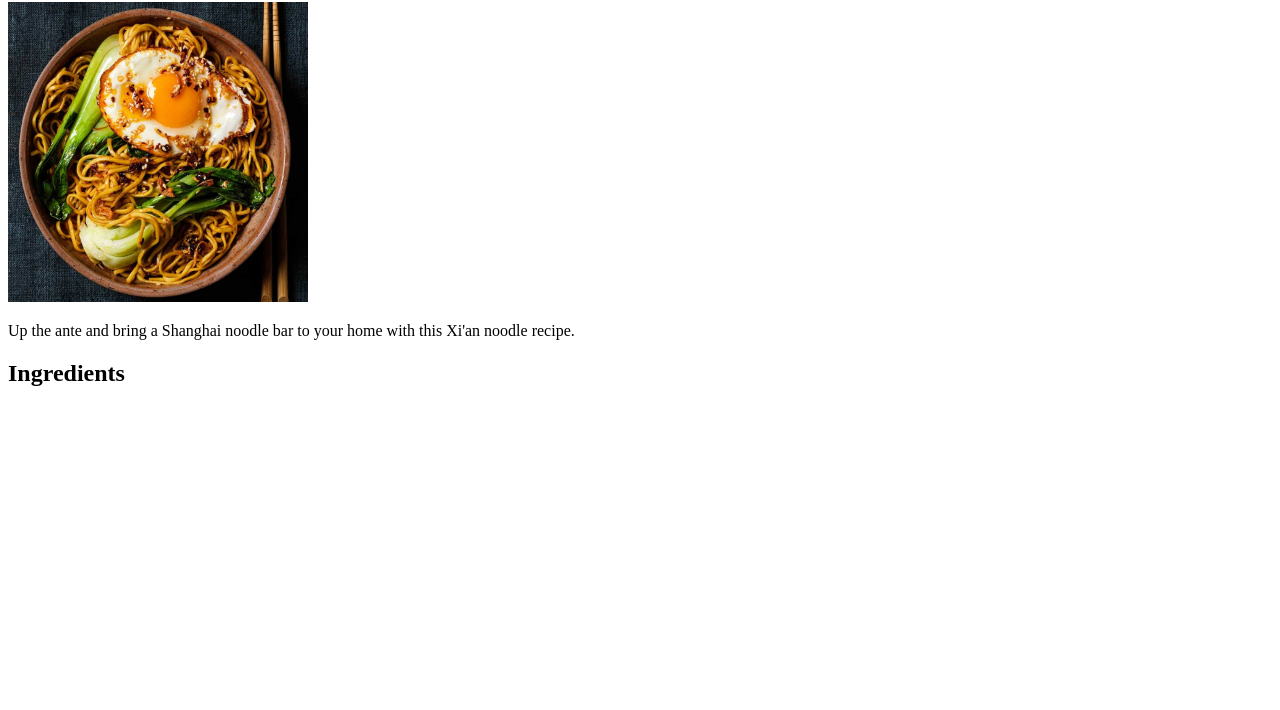
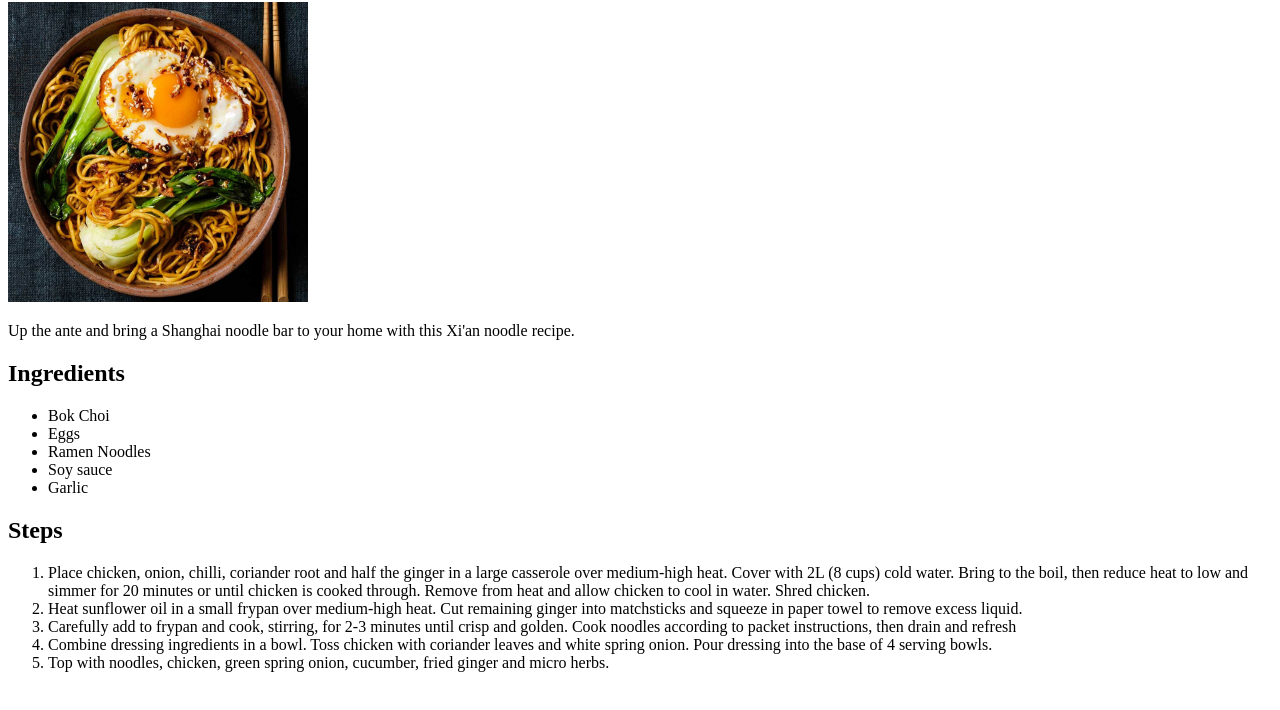
Before and after one commit to Foziax/odin-recipes, a plain HTML site: page recipes/Noodles.html in a window 1280 px wide. Shown: the part 78-788 px from the top of the page. Drawn offline with Linux system fonts and the light colour scheme.

Commit message:
Add steps and ingredients

```diff
--- a/recipes/Noodles.html
+++ b/recipes/Noodles.html
@@ -11,5 +11,28 @@
         <p>Up the ante and bring a Shanghai noodle bar to your home with this Xi'an noodle recipe.</p>
         <P></P>
         <h2>Ingredients</h2>
+        <ul>
+            <li>Bok Choi</li>
+            <li>Eggs</li>
+            <li>Ramen Noodles</li>
+            <Li>Soy sauce</Li>
+            <li>Garlic</li>
+        </ul>
+        <p></p>
+        <h2>Steps</h2>
+        <ol>
+            <li>Place chicken, onion, chilli, coriander root and half the ginger in a
+                large casserole over medium-high heat. Cover with 2L (8 cups) cold water.
+                Bring to the boil, then reduce heat to low and simmer for 20 minutes or until
+                chicken is cooked through. Remove from heat and allow chicken to cool in water.
+                Shred chicken.</li>
+            <li>Heat sunflower oil in a small frypan over medium-high heat. Cut remaining ginger
+                into matchsticks and squeeze in paper towel to remove excess liquid.</li>
+            <li>Carefully add to frypan and cook, stirring, for 2-3 minutes until crisp and golden.
+                Cook noodles according to packet instructions, then drain and refresh</li>
+            <li>Combine dressing ingredients in a bowl. Toss chicken with coriander leaves and white
+                spring onion. Pour dressing into the base of 4 serving bowls.</li>
+            <Li>Top with noodles, chicken, green spring onion, cucumber, fried ginger and micro herbs.</Li>
+        </ol>
     </body>
 </html>
```
